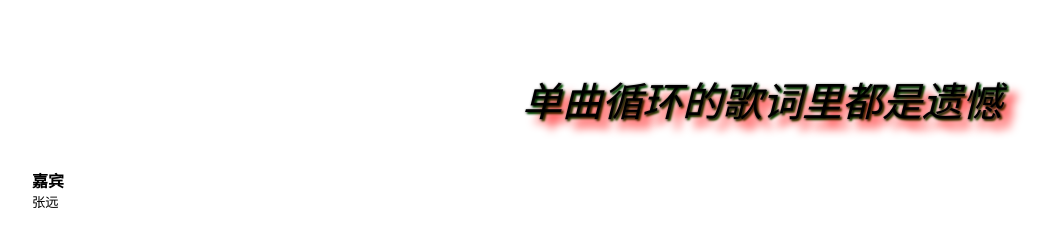
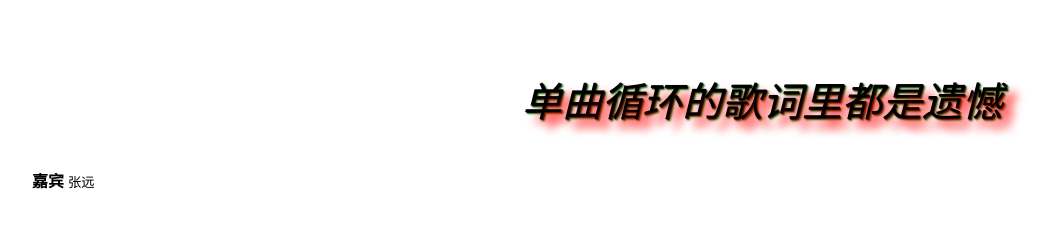
Before and after one commit to haizailache999/yifeng.github.io, a plain HTML site: page tra.htm in a window 1280 px wide. Shown: the whole page, without its empty margins (78-1131 px from the left). Drawn offline with Linux system fonts and the light colour scheme.

Commit message:
Update tra.htm

```diff
--- a/tra.htm
+++ b/tra.htm
@@ -7,7 +7,7 @@
 <style>
 .font4 > p {
   font-size: 40px;
-  text-shadow: 1px 1px 3px black, 10px 10px 10px red, 2px 2px 2px green;
+  text-shadow: 10px 10px 10px red, 1px 1px 1px black, 2px 2px 2px green;
 }
 </style>
     <style>
@@ -25,7 +25,7 @@
 				<p><i>单曲循环的歌词里都是遗憾</i></p>
     </div></div>
 <div class="font" style="padding-left:10px">
-	<strong>嘉宾</strong><br> <small>张远</small><br>
+	<strong>嘉宾</strong> <small>张远</small>
 </div>
 
 
```
